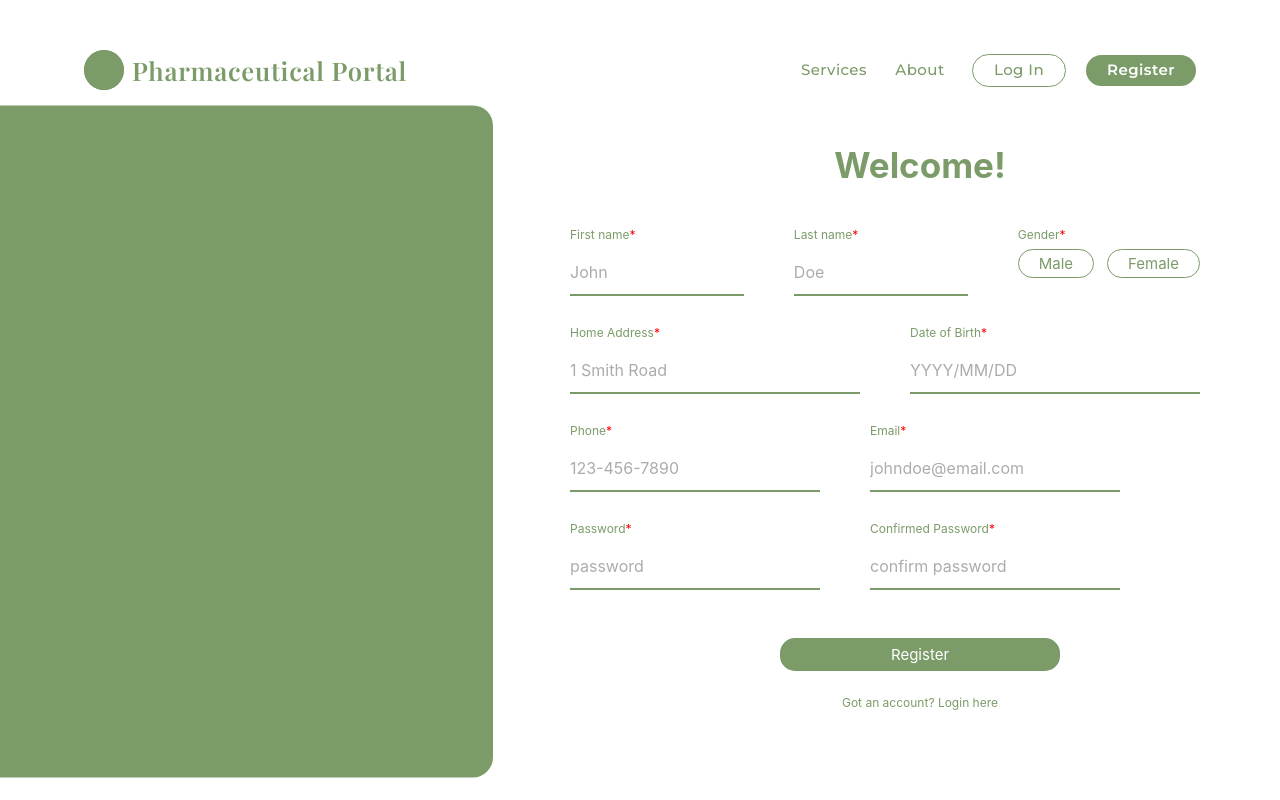
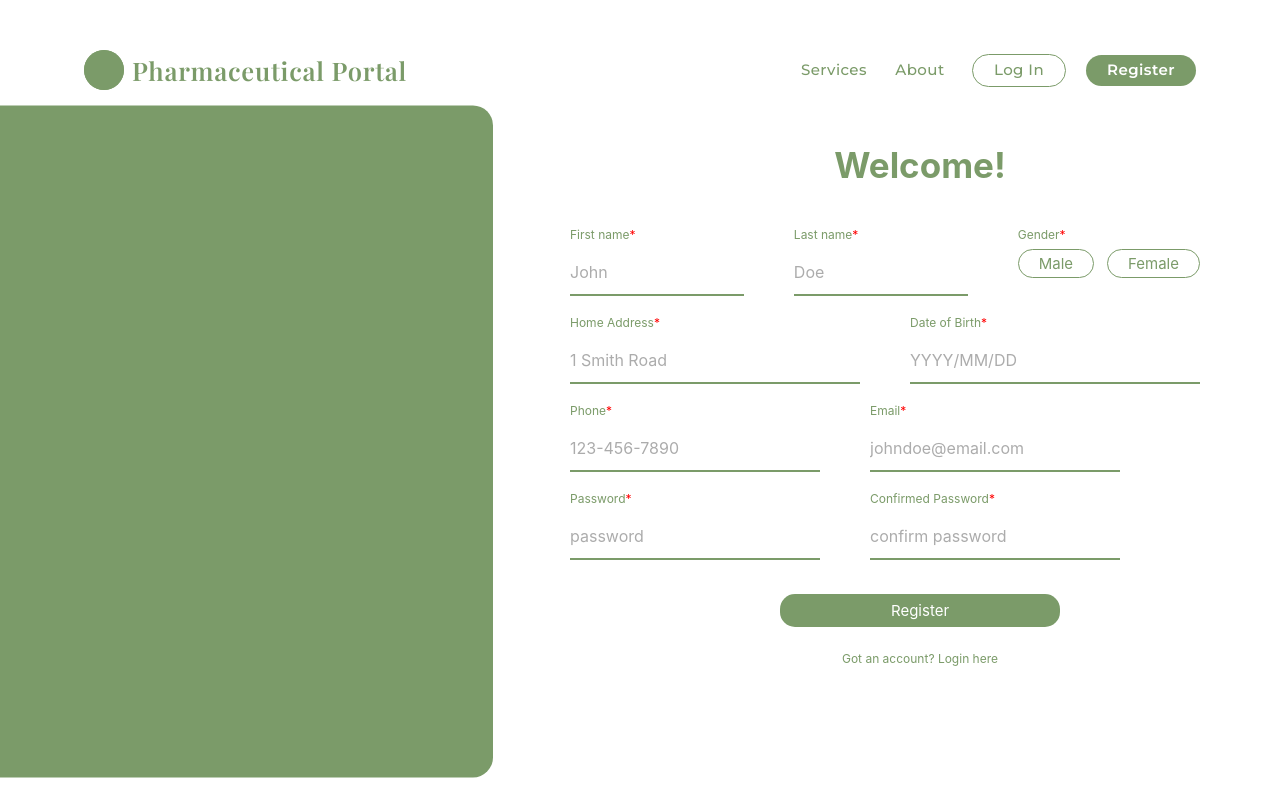
Before and after one commit to CPS714-Group23/CPS714-Group23, a React (Create React App) app in the folder Frontend/: page /signup in a window 1280 px wide. Built offline with nearby package versions, Linux system fonts and the light colour scheme; the HTML template or start-up script is replaced by a standard one.

Commit message:
resize signUp form

```diff
--- a/Frontend/src/pages/signUp/signUp.css
+++ b/Frontend/src/pages/signUp/signUp.css
@@ -19,7 +19,7 @@
 }
 
 .form-group {
-  margin-bottom: 20px;
+  margin-bottom: 10px;
   width: 90%
 }
 
@@ -47,7 +47,7 @@ input:focus:not([read-only]) {
   .square {
     background-color: #7B9B69;
     width: 800%;
-    height: 80vh;
+    height: 85vh;
     border-top-right-radius: 20px;
     border-bottom-right-radius: 20px;
     position: fixed;
@@ -72,7 +72,7 @@ input:focus:not([read-only]) {
   .square {
     background-color: #7B9B69;
     width: 490%;
-    height: 80vh;
+    height: 83vh;
     border-top-right-radius: 20px;
     border-bottom-right-radius: 20px;
     position: fixed;
--- a/Frontend/src/pages/signUp/signUp.jsx
+++ b/Frontend/src/pages/signUp/signUp.jsx
@@ -109,7 +109,6 @@ function SignUp() {
             setSuccessMessage('Registration successful!');
           } else {
             console.error('Request failed with status:', response.status);
-
           }
         } catch (error) {
           console.error('Request error:', error);
```
